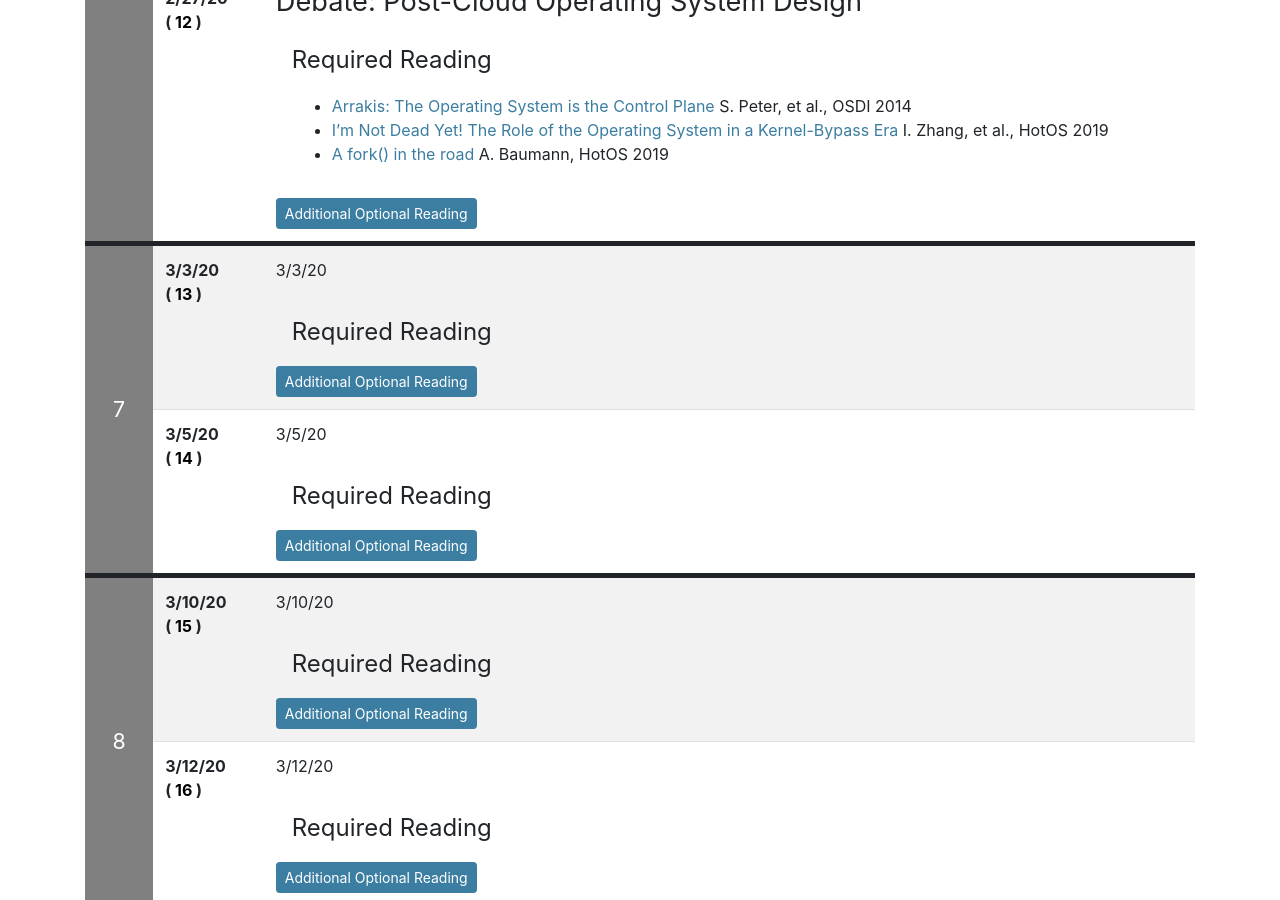
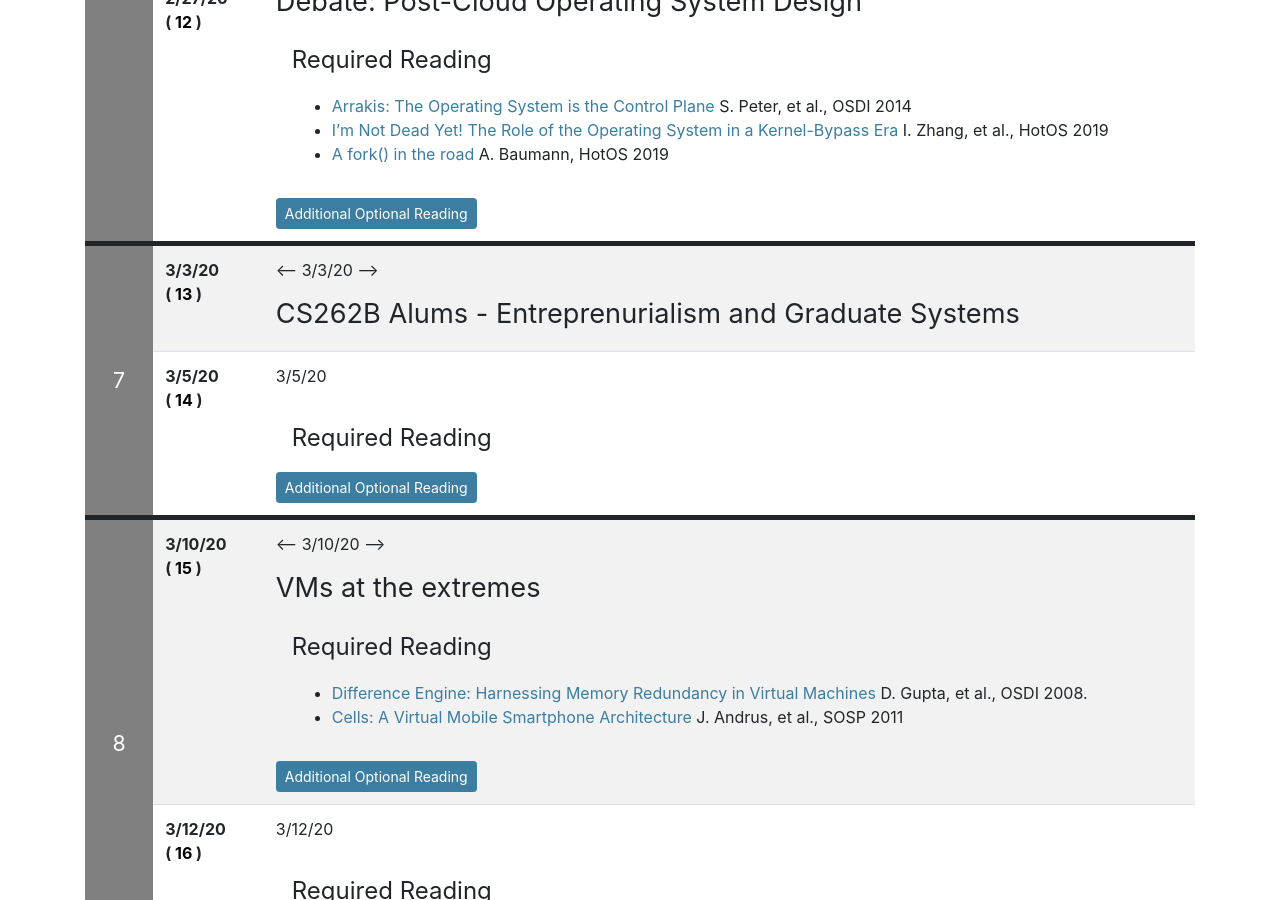
Before and after one commit to deculler/cs262b-sp20, a Jekyll site: the page built from index.md, in a window 1280 px wide and 900 px high, scrolled down 4629 px. Built offline with Jekyll 4.4.1, drawn with Linux system fonts in a browser that asks for light colours; nearby versions of some CDN libraries; our own code applies the rules of GitHub Pages for plain Markdown files.

Commit message:
add lecture 14

```diff
--- a/index.md
+++ b/index.md
@@ -325,13 +325,8 @@ Big Data Processing](https://people.eecs.berkeley.edu/~alig/papers/spark-cacm.pd
 </div>
 
 {% include syllabus_entry %}
-3/3/20
-<div class="reading">
-<div class="required_reading" markdown="1">
-</div>
-<div class="optional_reading" markdown="1">
-</div>
-</div>
+<-- 3/3/20 -->
+## CS262B Alums - Entreprenurialism and Graduate Systems
 
 {% include syllabus_entry %}
 3/5/20
@@ -343,9 +338,13 @@ Big Data Processing](https://people.eecs.berkeley.edu/~alig/papers/spark-cacm.pd
 </div>
 
 {% include syllabus_entry %}
-3/10/20
+<-- 3/10/20 -->
+## VMs at the extremes
+
 <div class="reading">
 <div class="required_reading" markdown="1">
+* [Difference Engine: Harnessing Memory Redundancy in Virtual Machines](https://www.usenix.org/legacy/events/osdi08/tech/full_papers/gupta/gupta.pdf) D. Gupta, et al., OSDI 2008.
+* [Cells: A Virtual Mobile Smartphone Architecture](https://www.cs.columbia.edu/~nieh/pubs/sosp2011_cells.pdf) J. Andrus, et al., SOSP 2011
 </div>
 <div class="optional_reading" markdown="1">
 </div>
```
